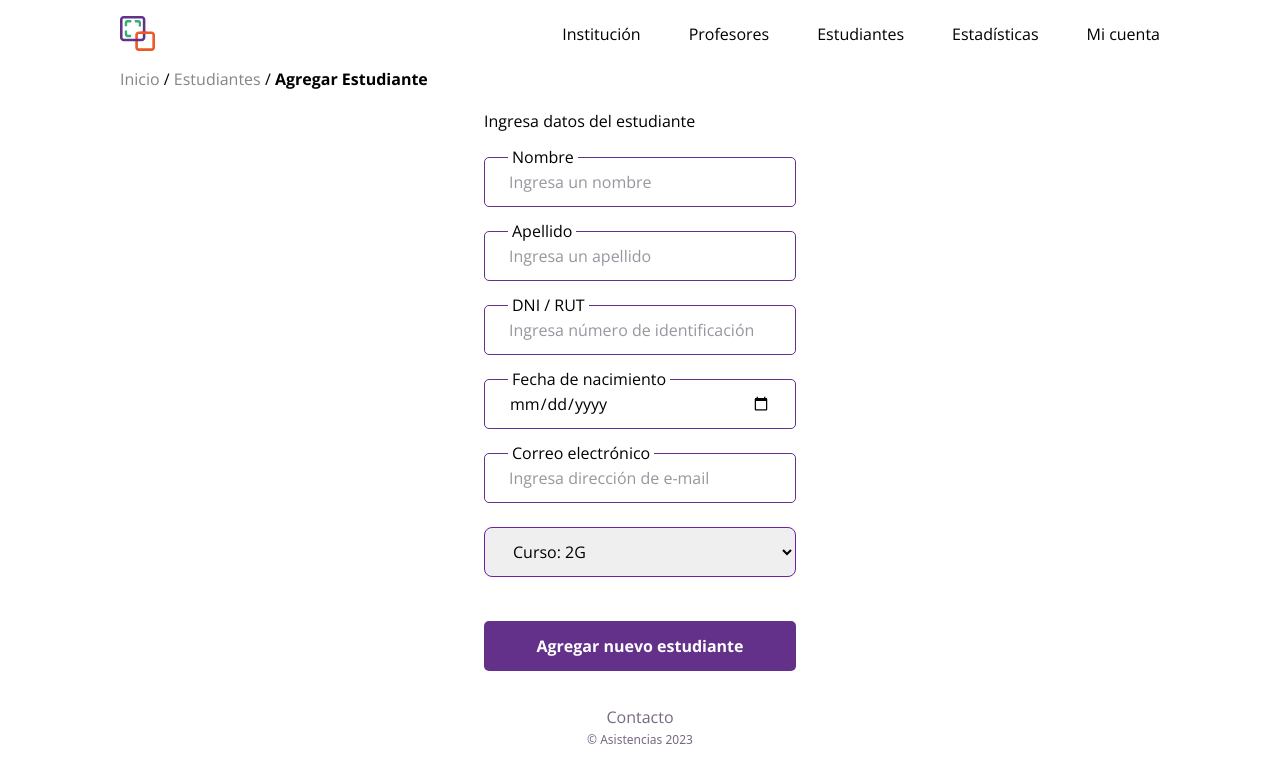
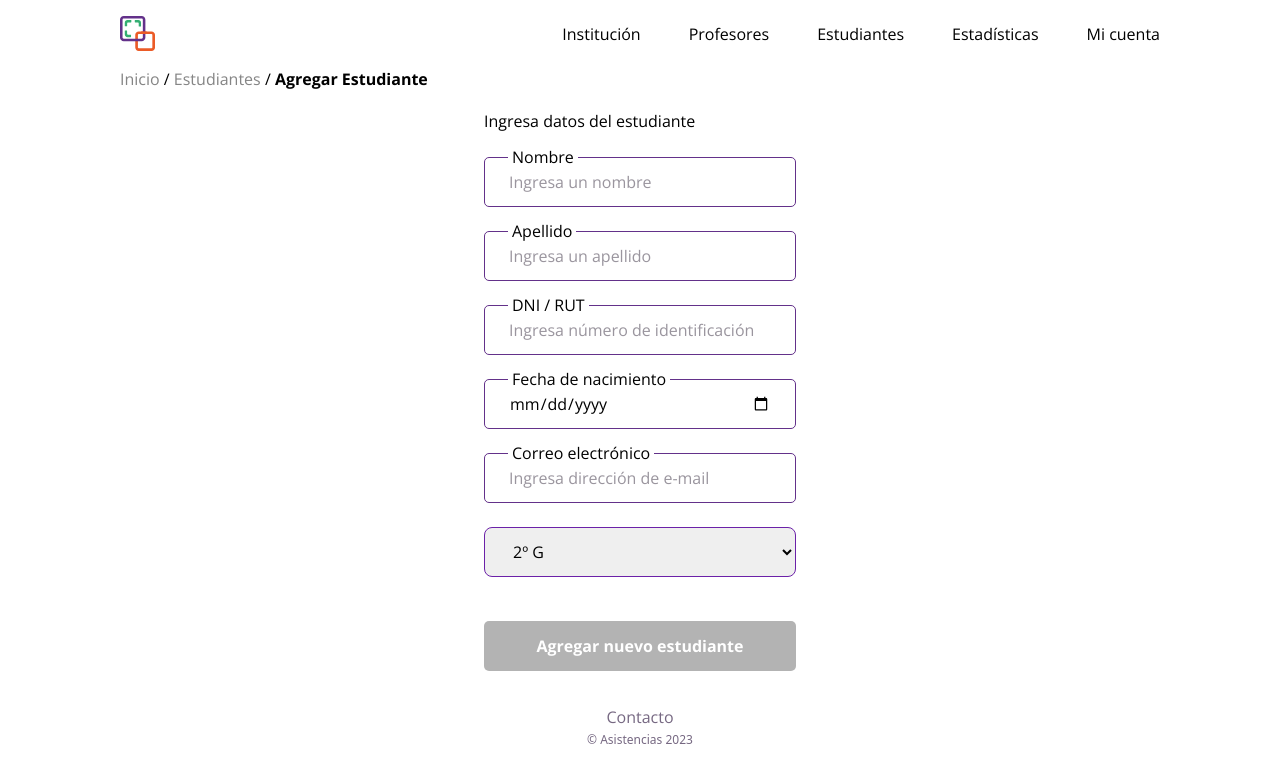
Before and after one commit to sync-ideas/project-frontend, a Next.js app: page /estudiantes/nuevo-estudiante in a window 1280 px wide. Shown: the top 782 px of the page. Built offline with nearby package versions, Linux system fonts and the light colour scheme.

Commit message:
working form

```diff
--- a/src/app/estudiantes/nuevo-estudiante/NuevoFormEstudiante.tsx
+++ b/src/app/estudiantes/nuevo-estudiante/NuevoFormEstudiante.tsx
@@ -13,6 +13,7 @@ export type Inputs = {
   identificacion: string;
   fechaNacimiento: string;
   email: string;
+  curso: string;
 };
 interface Course {
   id: number;
@@ -29,6 +30,7 @@ interface ApiResponse {
   message: string;
   data: Course[];
 }
+//cambiar con los datos que se obtengan del endpoint
 const cursosFromApi: ApiResponse = {
   result: true,
   message: "Courses found",
@@ -73,7 +75,7 @@ const NuevoFormEstudiante: React.FC = () => {
     resolver: zodResolver(studentSchemaNew),
   });
 
-  const [isButtonDisabled, setIsButtonDisabled] = useState(true);
+  const [isButtonDisabled, setIsButtonDisabled] = useState(false);
 
   const handleInputChange = useCallback(() => {
     const inputsNotEmpty = areInputsNotEmpty(
@@ -82,9 +84,10 @@ const NuevoFormEstudiante: React.FC = () => {
       "apellido",
       "identificacion",
       "fechaNacimiento",
-      "email"
+      "email",
+      "curso"
     );
-    setIsButtonDisabled(!inputsNotEmpty);
+    setIsButtonDisabled(inputsNotEmpty);
   }, [watch, setIsButtonDisabled]);
 
   const handleSubmitForm = (data: Inputs) => {
@@ -165,17 +168,27 @@ const NuevoFormEstudiante: React.FC = () => {
               {errors.email.message}
             </p>
           )}
-          <select className="border h-[50px] px-6 rounded-lg border-purple-800 ">
+          <select
+            {...register("curso")}
+            className="border h-[50px] px-6 rounded-lg border-purple-800 "
+            onChange={handleInputChange}
+          >
             {cursosFromApi.data.map((curso) => (
-              <option key={curso.id} className="font-normal">
-                Curso: {curso.number}
-                {curso.letter}
+              <option
+                key={curso.id}
+                className="font-normal"
+                value={curso.id.toString()}
+              >
+                {curso.number}º {curso.letter}
               </option>
             ))}
           </select>
         </div>
         <div className="flex flex-col py-6">
-          <Button text="Agregar nuevo estudiante" isCompleted={true} />
+          <Button
+            text="Agregar nuevo estudiante"
+            isCompleted={isButtonDisabled}
+          />
         </div>
       </form>
     </>
--- a/src/app/validations/login/userSchemaLogin.ts
+++ b/src/app/validations/login/userSchemaLogin.ts
@@ -1,10 +1,10 @@
-import {z} from 'zod';
+import { z } from "zod";
 
 export const userSchemaLogin = z.object({
-    email: z.string().email({
-        message:"Ingresa un correo electrónico válido.",
-    }),
-    password: z.string().min(3, {
-        message: "La contraseña debe ser al menos de 3 caracteres.",
-    })
-})
+  email: z.string().email({
+    message: "Ingresa un correo electrónico válido.",
+  }),
+  password: z.string().min(3, {
+    message: "La contraseña debe ser al menos de 3 caracteres.",
+  }),
+});
--- a/src/app/validations/profesores/nuevo/studentSchemaNew.ts
+++ b/src/app/validations/profesores/nuevo/studentSchemaNew.ts
@@ -16,4 +16,5 @@ export const studentSchemaNew = z.object({
   email: z.string().email({
     message: "Ingresa un correo electrónico válido.",
   }),
+  curso: z.string(),
 });
```
